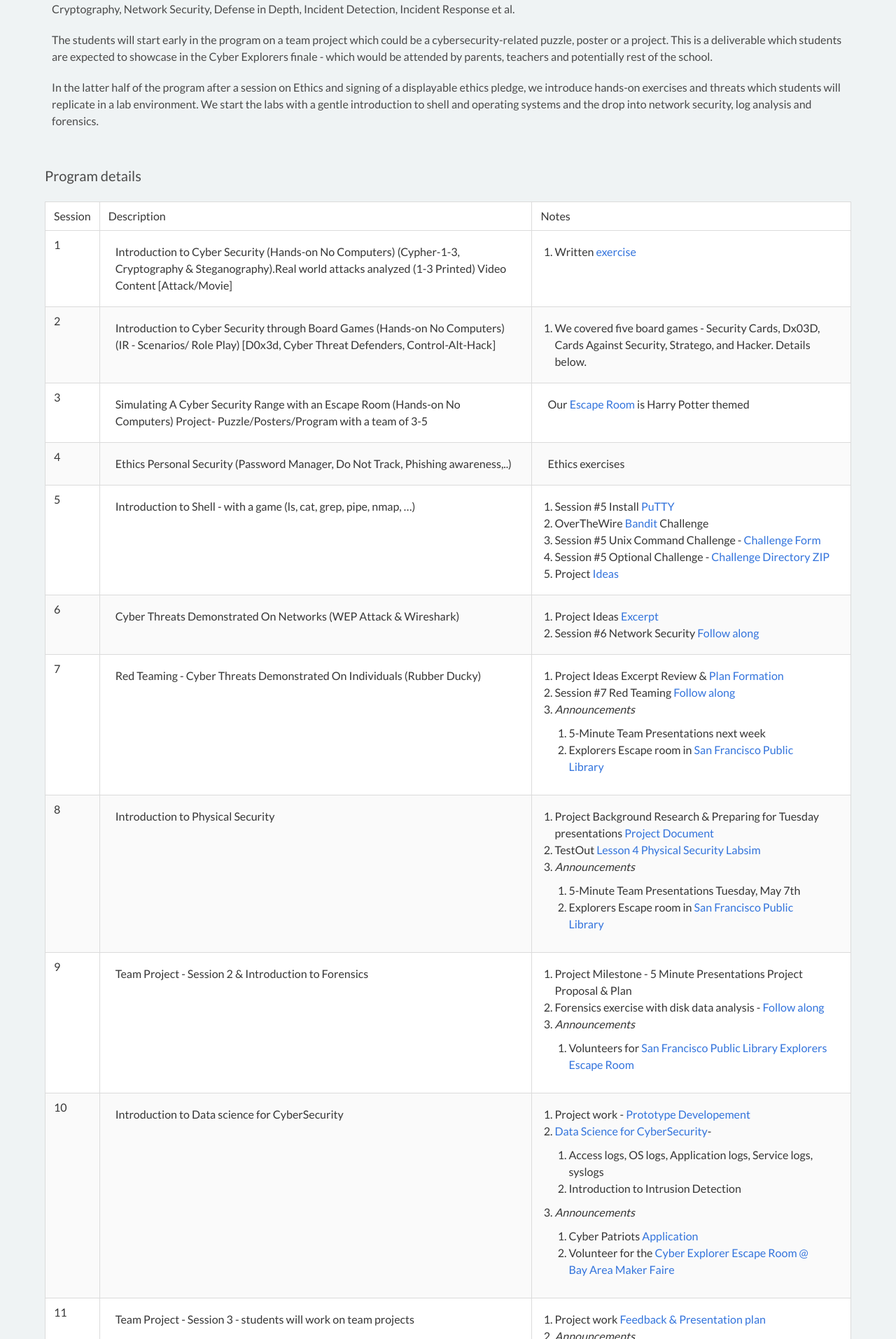
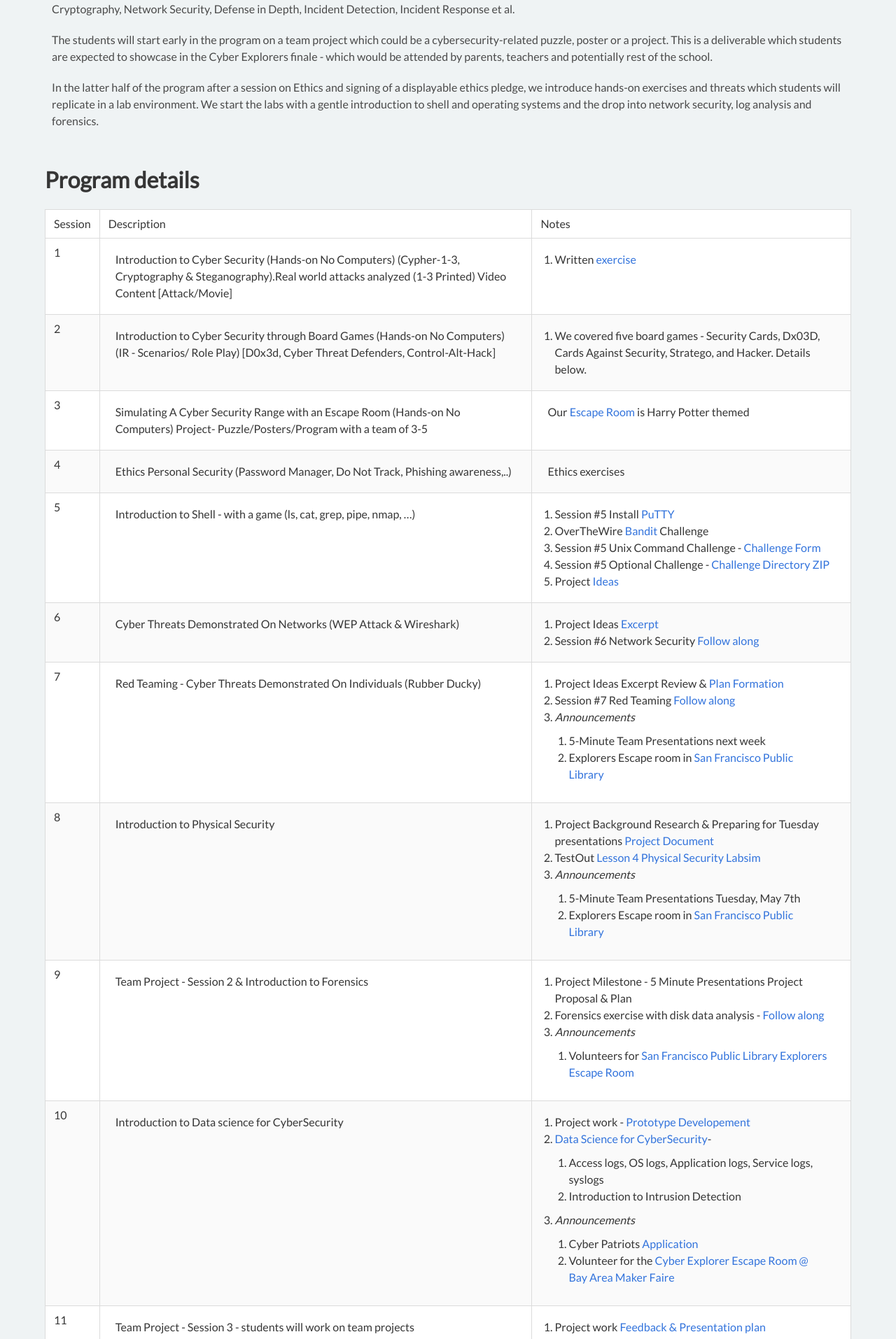
Before and after one commit to cyberdefendersprogram/www-homepage, a Jekyll site: the page built from cyberexplorers.md, in a window 1280 px wide. Shown: the part 365-2279 px from the top of the page at 70% size. Built offline with Jekyll 4.4.1, drawn with Linux system fonts in a browser that asks for light colours; nearby versions of some CDN libraries.

Commit message:
Update cyberexplorers.md

```diff
--- a/cyberexplorers.md
+++ b/cyberexplorers.md
@@ -14,7 +14,7 @@ In the latter half of the program after a session on Ethics and signing of a dis
 we introduce hands-on exercises and threats which students will replicate in a lab environment. We start the labs with a gentle introduction to shell and operating systems and the drop into network security, log analysis and forensics.
 
 <br/>
-<h6 class="subtitle">Program details</h6>
+<h1 class="title">Program details</h1>
 <table class="table is-bordered is-striped">
     <thead>
         <td>Session</td><td>Description</td><td>Notes</td>
```
